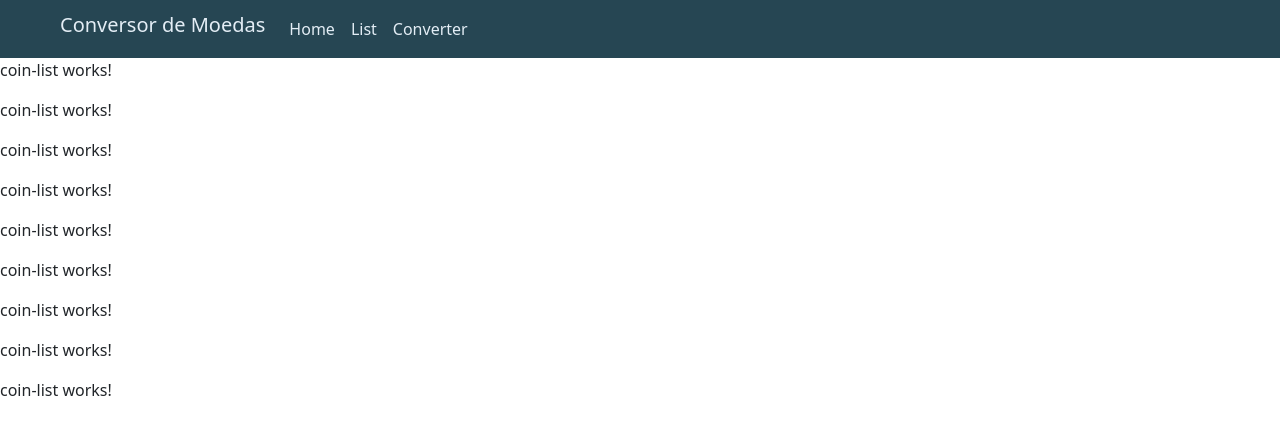
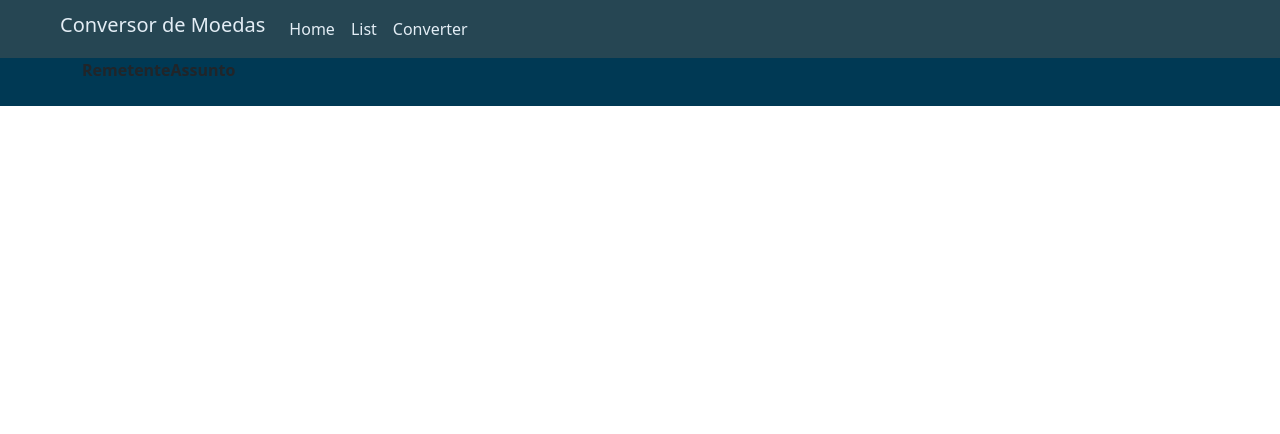
Before and after one commit to caiohxp/conversao-de-moedas, an Angular app: page /list in a window 1280 px wide. Shown: the top 434 px of the page. Built offline with nearby package versions, Linux system fonts and the light colour scheme.

Commit message:
up coin list

```diff
--- a/src/app/template/coin-list/coin-list.component.html
+++ b/src/app/template/coin-list/coin-list.component.html
@@ -1,6 +1,14 @@
-<p>coin-list works!</p>
-<p>coin-list works!</p><p>coin-list works!</p><p>coin-list works!</p><p>coin-list works!</p>
-<p>coin-list works!</p>
-<p>coin-list works!</p>
-<p>coin-list works!</p>
-<p>coin-list works!</p>
+<section>
+    <div class="container">
+        <table class="mb-4">
+            <thead>
+                <tr>
+                    <th>Remetente</th>
+                    <th>Assunto</th>
+                </tr>
+            </thead>
+            <tbody>
+            </tbody>
+        </table>
+    </div>
+</section>
--- a/src/app/template/coin-list/coin-list.component.ts
+++ b/src/app/template/coin-list/coin-list.component.ts
@@ -7,14 +7,45 @@ import { Component } from '@angular/core';
 })
 export class CoinListComponent {
 
+  callSymbols(): Object[] {
+    var requestURL = 'https://api.exchangerate.host/symbols';
+    var request = new XMLHttpRequest();
+    request.open('GET', requestURL);
+    request.responseType = 'json';
+    request.send();
+
+    request.onload = function () {
+      var response = request.response;
+      return Object.values(response.symbols);
+    }
+    return Object.values(request.response);
+  }
 }
-// var requestURL = 'https://api.exchangerate.host/symbols';
-// var request = new XMLHttpRequest();
-// request.open('GET', requestURL);
-// request.responseType = 'json';
-// request.send();
+// const getSymbols = () => {
 
-// request.onload = function() {
-//   var response = request.response;
-//   console.log(response.rates);
+//   var requestURL = 'https://api.exchangerate.host/symbols';
+//   var request = new XMLHttpRequest();
+//   request.open('GET', requestURL);
+//   request.responseType = 'json';
+//   request.send();
+
+//   request.onload = function () {
+//     return Object.values(request.response.symbols);
+//   }
 // }
+// const getSymbols = async () => {
+//   fetch("https://api.exchangerate.host/symbols")
+//     .then((response) => response.json())
+//     .then((responseJson) => {
+//       return Object.values(responseJson.symbols)
+//     })
+
+// }
+// const getContatos = () => {
+//   fetch("https://api.exchangerate.host/symbols")
+//     .then((response) => response.json())
+//     .then((responseJson) => {
+//       return responseJson
+//     })
+// }
+// console.log(getSymbols)
--- a/src/app/template/header/header.component.html
+++ b/src/app/template/header/header.component.html
@@ -2,7 +2,7 @@
     <div class="container-fluid">
         <h1 class="navbar-brand">Conversor de Moedas</h1>
         <ul class="navbar-collapse menu navbar-nav">
-            <li class="menu__item nav-link" *ngFor="let item of menu_itens" routerLink="{{item | lowercase}}">{{item}}
+            <li class="menu__item nav-link" *ngFor="let item of menu_itens" (click)="menuItemColor(item)" routerLink="{{item | lowercase}}">{{item}}
             </li>
         </ul>
     </div>
--- a/src/app/template/header/header.component.ts
+++ b/src/app/template/header/header.component.ts
@@ -7,4 +7,10 @@ import { Component } from '@angular/core';
 })
 export class HeaderComponent {
   menu_itens = ["Home", "List", "Converter"];
+  menuItemColor(item: string | null | undefined){
+    const itensMenu : string | null | undefined = document.querySelector('.menu__item')?.textContent;
+    console.log(item,itensMenu)
+    console.log(typeof(item), typeof(itensMenu))
+    console.log(itensMenu == item? itensMenu:"Outro")
+  }
 }
--- a/src/app/template/home/home.component.css
+++ b/src/app/template/home/home.component.css
@@ -1,8 +1,3 @@
-section{
-    display: grid;
-    place-items: center;
-    background-color: var(--c6);
-}
 .container{
     background-color: var(--c2);
     border-radius: 10px;
--- a/src/styles.css
+++ b/src/styles.css
@@ -19,3 +19,8 @@ li{
 a{
     text-decoration: none;
 }
+section{
+    display: grid;
+    place-items: center;
+    background-color: var(--c6);
+}
```
